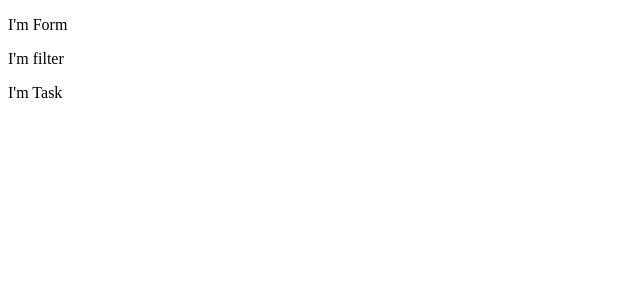
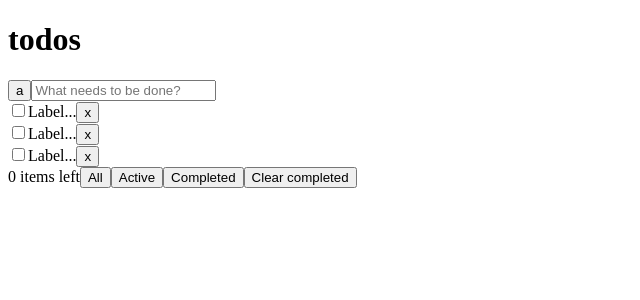
Before and after one commit to MariuszWalusiak/react-todos-app, a React (Create React App) app in the folder todo/: page / in a window 1280 px wide. Shown: the top 300 px of the page, without its empty margins (0-640 px from the left). Built offline with nearby package versions, Linux system fonts and the light colour scheme.

Commit message:
updated components

```diff
--- a/todo/src/App.js
+++ b/todo/src/App.js
@@ -6,8 +6,10 @@ function App() {
   return (
     <div className="App">
       <Form></Form>
+      <Tasks></Tasks>
+      <Tasks></Tasks>
+      <Tasks></Tasks>
       <Filter></Filter>
-      <Tasks></Tasks>
     </div>
   );
 }
--- a/todo/src/compontents/Filter.js
+++ b/todo/src/compontents/Filter.js
@@ -2,8 +2,12 @@ import React from "react"
 
 export const Filter = () => {
     return (
-        <>
-        <p>I'm filter</p>
-        </>
+        <div>
+            <span>0 items left</span>
+            <button>All</button>
+            <button>Active</button>
+            <button>Completed</button>
+            <button>Clear completed</button>
+        </div>
     )
 }
--- a/todo/src/compontents/Form.js
+++ b/todo/src/compontents/Form.js
@@ -3,7 +3,13 @@ import React from "react";
 export const Form = () => {
     return (
         <>
-        <p>I'm Form</p>
+            <form>
+                <label htmlFor="add-task">
+                    <h1>todos</h1>
+                    <button>a</button>
+                    <input type="text" name="add-task" placeholder="What needs to be done?"></input>
+                </label>
+            </form>
         </>
      );
 }
--- a/todo/src/compontents/Tasks.js
+++ b/todo/src/compontents/Tasks.js
@@ -2,8 +2,12 @@ import React from 'react';
 
 export const Tasks = () => {
     return (
-        <>
-        <p>I'm Task</p>
-        </>
+        <div>
+            <div>
+                <input type="checkbox" name="task"></input>
+                <label htmlFor='task'>Label...</label>
+                <button>x</button>
+            </div>
+        </div>
     )
 }
```
